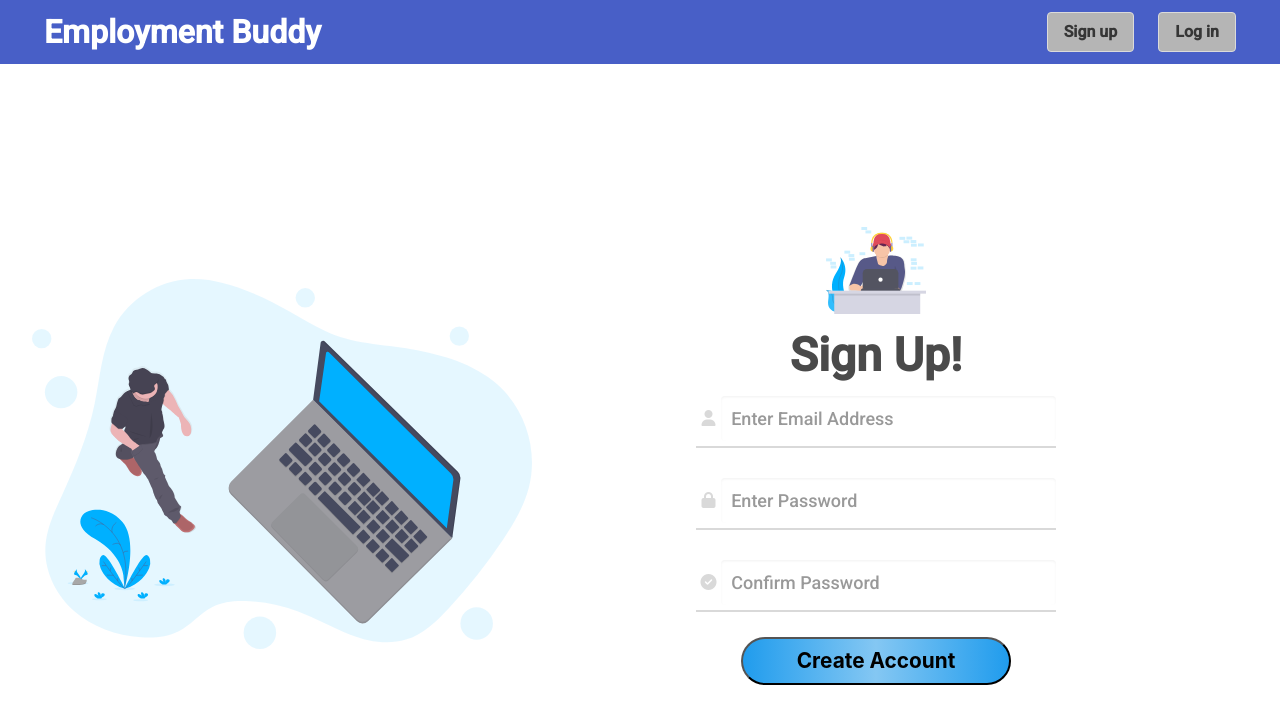
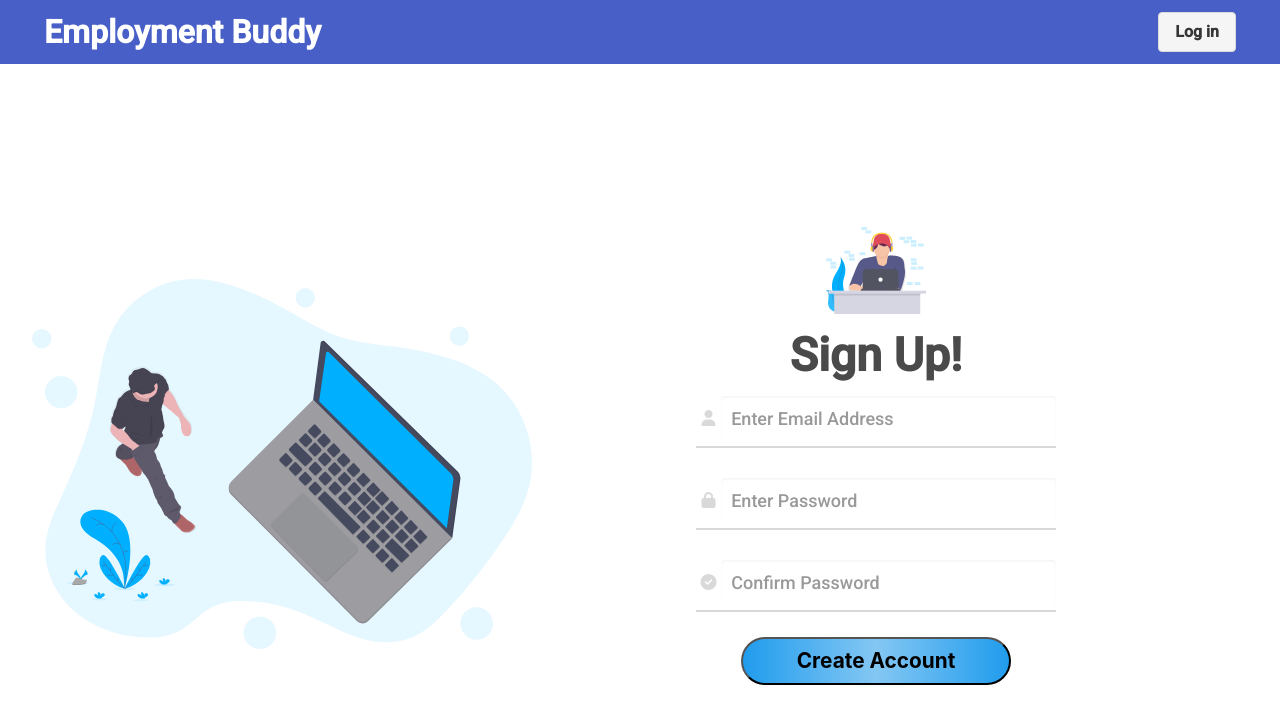
Before and after one commit to anusontarangkul/employment-buddy, a website: page public/signup.html in a window 1280 px wide. Drawn offline with nearby package versions, Linux system fonts and the light colour scheme.

Commit message:
updated colors of buttons

```diff
--- a/public/signup.html
+++ b/public/signup.html
@@ -41,14 +41,8 @@
           <div class="navbar-item">
             <div class="buttons">
               <a
-                href="/signup"
-                class="button has-background-grey-light nav-button has-text-weight-bold"
-              >
-                Sign up
-              </a>
-              <a
                 href="/login"
-                class="button has-background-grey-light nav-button has-text-weight-bold"
+                class="button has-background-light nav-button has-text-weight-bold"
               >
                 Log in
               </a>
```
Also changed, not shown: public/index.html (+2 -2 lines), public/jobs.html (+1 -1 lines), public/login.html (+0 -6 lines).
